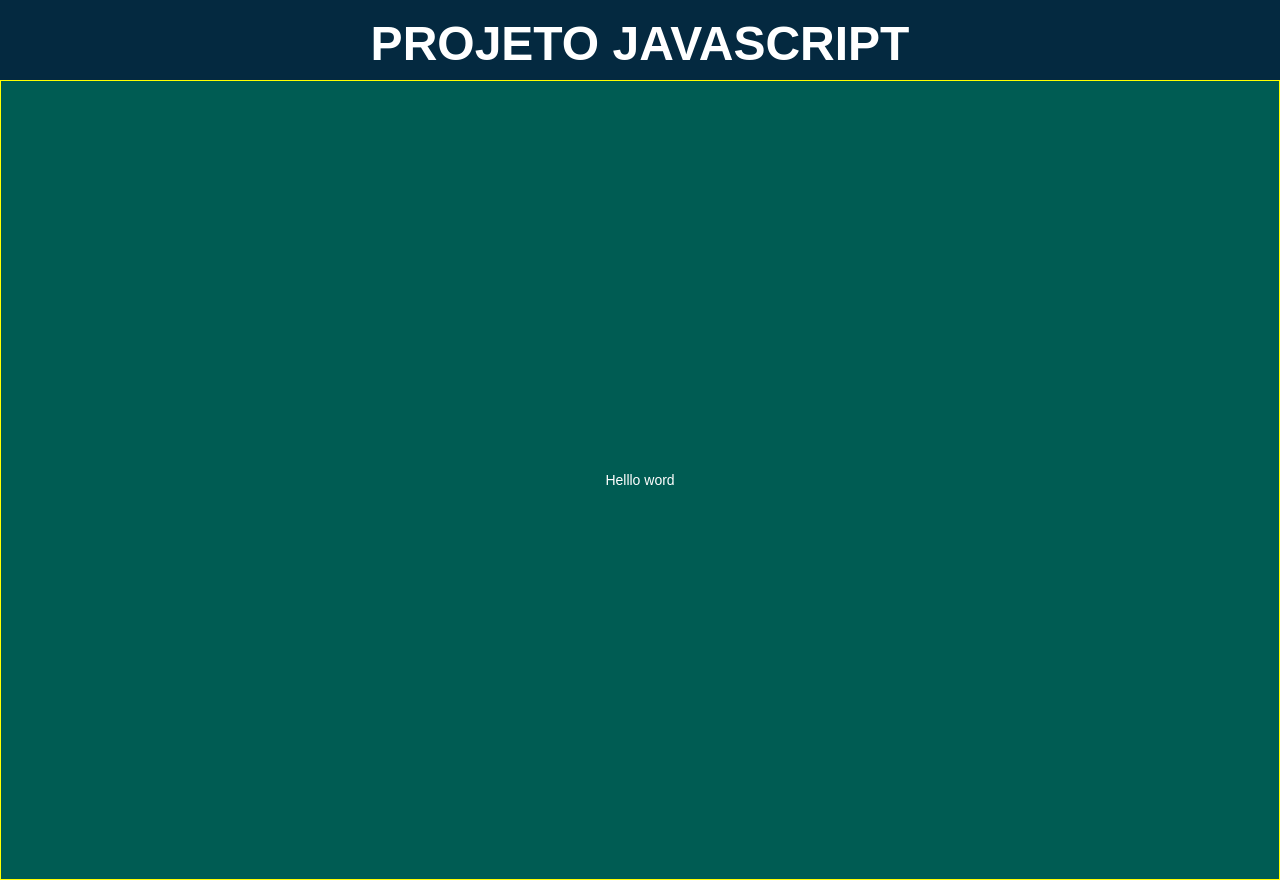
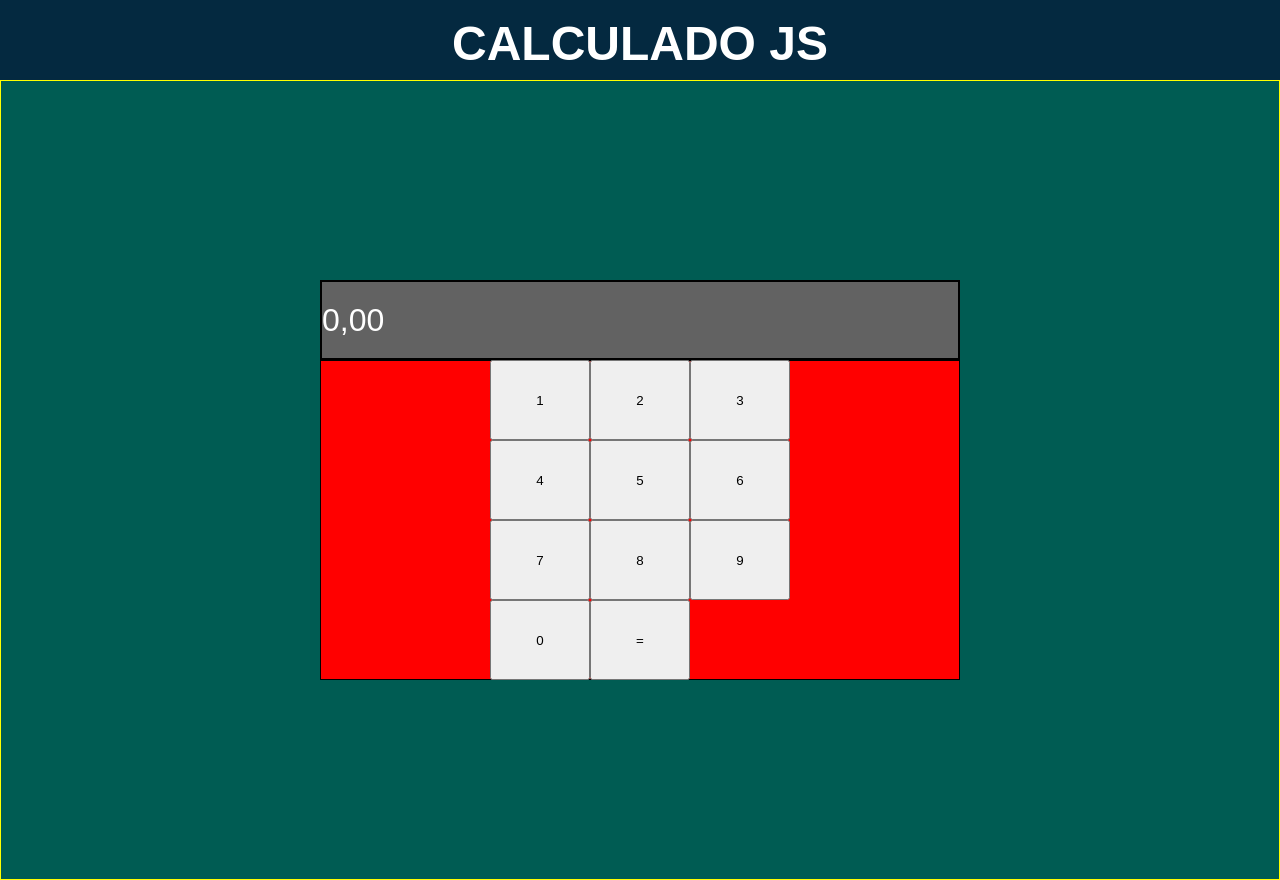
Before and after one commit to Sync-BR/Projeto_curso_js, a plain HTML site: page index.html in a window 1280 px wide. Drawn offline with Linux system fonts and the light colour scheme.

Commit message:
Subindo projeto calculadora

```diff
--- a/index.html
+++ b/index.html
@@ -6,13 +6,36 @@
     <link rel="stylesheet" href="./src/css/reset.css">
     <link rel="stylesheet" href="./src/css/style.css">
     <title>Projeto javascript</title>
-</head>
+
+   </head>
 <body>
      <header>
-        <h1>PROJETO JAVASCRIPT</h1>
+        <h1>CALCULADO JS</h1>
      </header>
+
      <main>
-        <p>Helllo word</p>
+        <div id="calculadora">
+            <div class="calculo">
+               <p id="resultado">0,00</p>
+            </div>
+           <div class="numeros">
+            <script src="src/js/javascript.js">
+               somar()
+            </script>
+               <button>1</button>
+               <button>2</button>
+               <button>3</button>
+               <button>4</button>
+               <button>5</button>
+               <button>6</button>
+               <button>7</button>
+               <button>8</button>
+               <button>9</button>
+               <button>0</button>
+               <button onclick="somar()">=</button>
+            </div>
+         </div>
+
      </main>
 
 </body>
--- a/src/css/style.css
+++ b/src/css/style.css
@@ -14,10 +14,38 @@ header{
     top: 0;
 }
 main{
+    display: grid;
     background-color: #005C53;
     border: 1px solid yellow;
     display: grid;
     height: 100vh;
     place-content: center;
+    color: black;
 
 }
+#calculadora{
+    width: 50vw;
+    height:50vh;
+    background-color: white;
+}
+    .calculo{
+        display: flex;
+        align-items: center;
+        font-size: 2rem;
+        padding-right: 10px;
+        width: 100%;
+        height: 10vh;
+        border: 2px solid black;
+        background-color: rgb(98, 98, 98);
+        color: white;
+    }
+    .numeros{
+        display: grid;
+        grid-template-columns: 100px 100px 100px;
+        grid-template-rows: 5rem 5rem 5rem 5rem;
+        background-color: red;
+        place-content: center;
+        height: 80%;
+        border: 1px solid black;
+
+    }
--- /dev/null
+++ b/src/js/javascript.js
@@ -0,0 +1,9 @@
+// Fazer Calculo
+function somar(num1,num2){
+    num1 = 5
+    num2 = 5
+    total = num1 + num2
+    var textoresult = document.getElementById("resultado");
+    resultado.textContent = total;
+
+}
```
